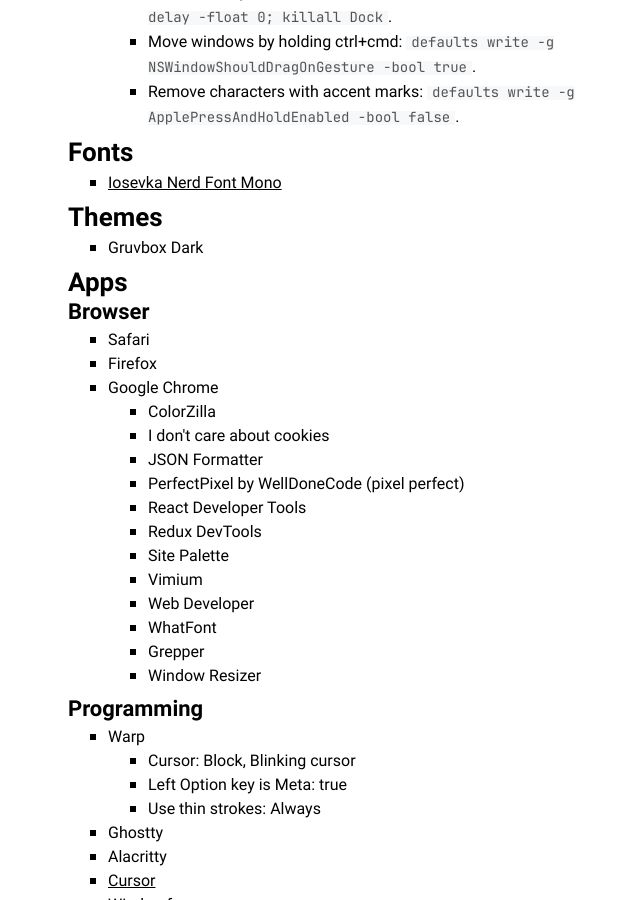
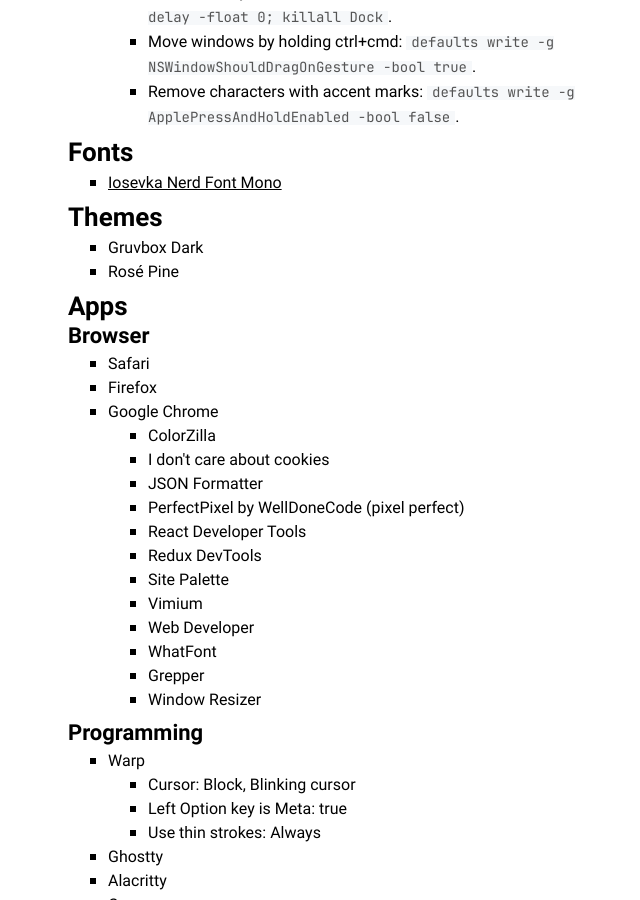
Before and after one commit to amalumian/www.malumian.dev, a Jekyll site: the page built from setup.html, in a window 1280 px wide and 900 px high, scrolled down 2631 px. Shown: the whole window, without its empty margins (242-882 px from the left). Built offline with Jekyll 4.4.1, drawn with Linux system fonts in a browser that asks for light colours.

Commit message:
Update setup.html

```diff
--- a/setup.html
+++ b/setup.html
@@ -174,6 +174,7 @@
   <h2 id="themes">Themes</h2>
   <ul>
     <li>Gruvbox Dark</li>
+    <li>Rosé Pine</li>
   </ul>
   <h2 id="apps">Apps</h2>
   <h3>Browser</h3>
```
